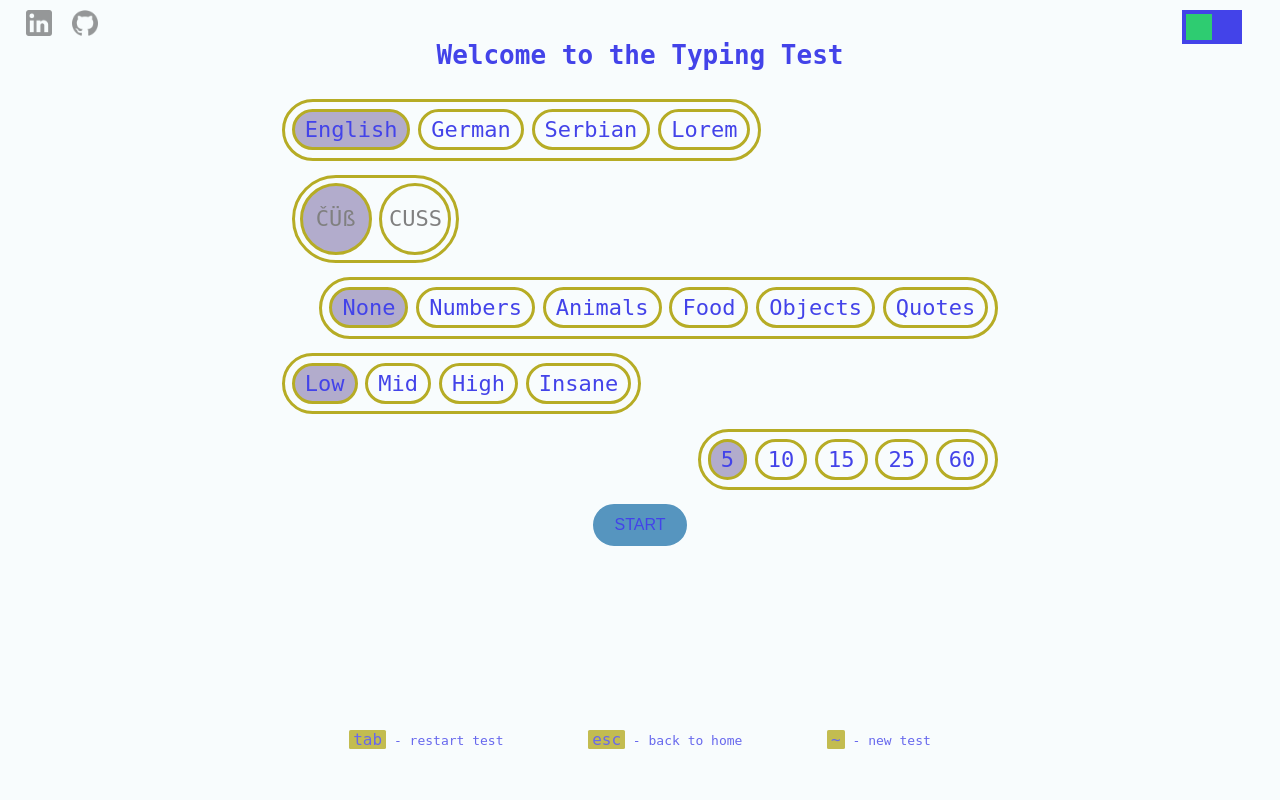
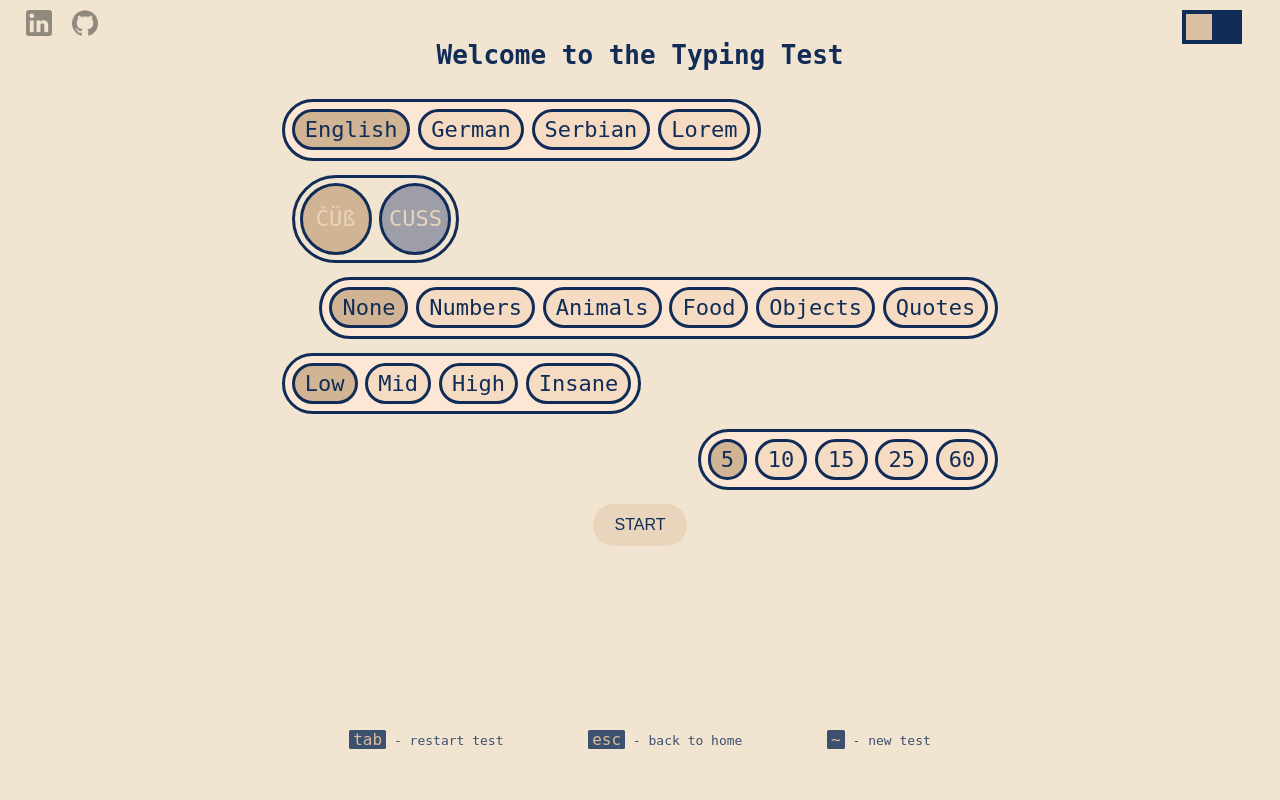
Before and after one commit to jovanovic-djo/just-type, a Django app: page / in a window 1280 px wide. Run offline with Django 5.2, Linux system fonts and the light colour scheme.

Commit message:
modify theme colors

```diff
--- a/typing_speed_test/app/static/css/styles.css
+++ b/typing_speed_test/app/static/css/styles.css
@@ -1,13 +1,15 @@
 /* ================General================ */
 :root {
-    --primary-color: #5695bf;
-    --secondary-color: #2ecc71;
-    --background-color: #f8fcfd;
-    --text-color: #4343e9;
-    --border-color: rgb(182, 172, 37);
-    --hover-background: #2585cf;
-    --checked-background: rgb(178, 172, 204);
-    --disabled: rgb(155, 147, 39);
+    --primary-color: #e8d5bc;
+    --secondary-color: #DAC0A3;
+    --background-color: #f1e4d1;
+    --text-color: #102C57;
+    --border-color: #102C57;
+    --hover-background: #EADBC8;
+    --checked-background: #d1b493;
+    --disabled: #9e9ea8;
+    --wrapper: #fbe7d3;
+    --default-button: #f5dbc1;
 
     --font-family: monospace;
     --font-size-base: 16px;
@@ -151,11 +157,13 @@ input:checked + .slider:before {
 .wrapper-right {
     margin-left: auto;
     margin-right: 0;
+    background-color: var(--wrapper);
 }
 
 .wrapper-left {
     margin-left: 0;
     margin-right: auto;
+    background-color: var(--wrapper);
 }
 
 /* ACCENT CHOICE WRAPPER */
@@ -202,6 +210,7 @@ input:checked + .slider:before {
     width: auto;
     line-height: 25px;
     text-align: center;
+    background-color: var(--wrapper);
 }
 
 /* **** CHOICE ****** */
@@ -218,6 +227,7 @@ input:checked + .slider:before {
     border: 3px solid var(--border-color);
     padding: 5px 10px;
     cursor: pointer;
+    background-color: var(--default-button);
 }
 
 .choice input[type="radio"] {
@@ -371,7 +383,7 @@ item {
     margin-right: 3%;
 }
 key {
-    color: var(--bg-color);
+    color: var(--checked-background);
     background-color: var(--border-color);
     margin: 0;
     padding: 4px;
```
Also changed, not shown: other parts of typing_speed_test/app/static/css/styles.css (+14 -8 lines).
